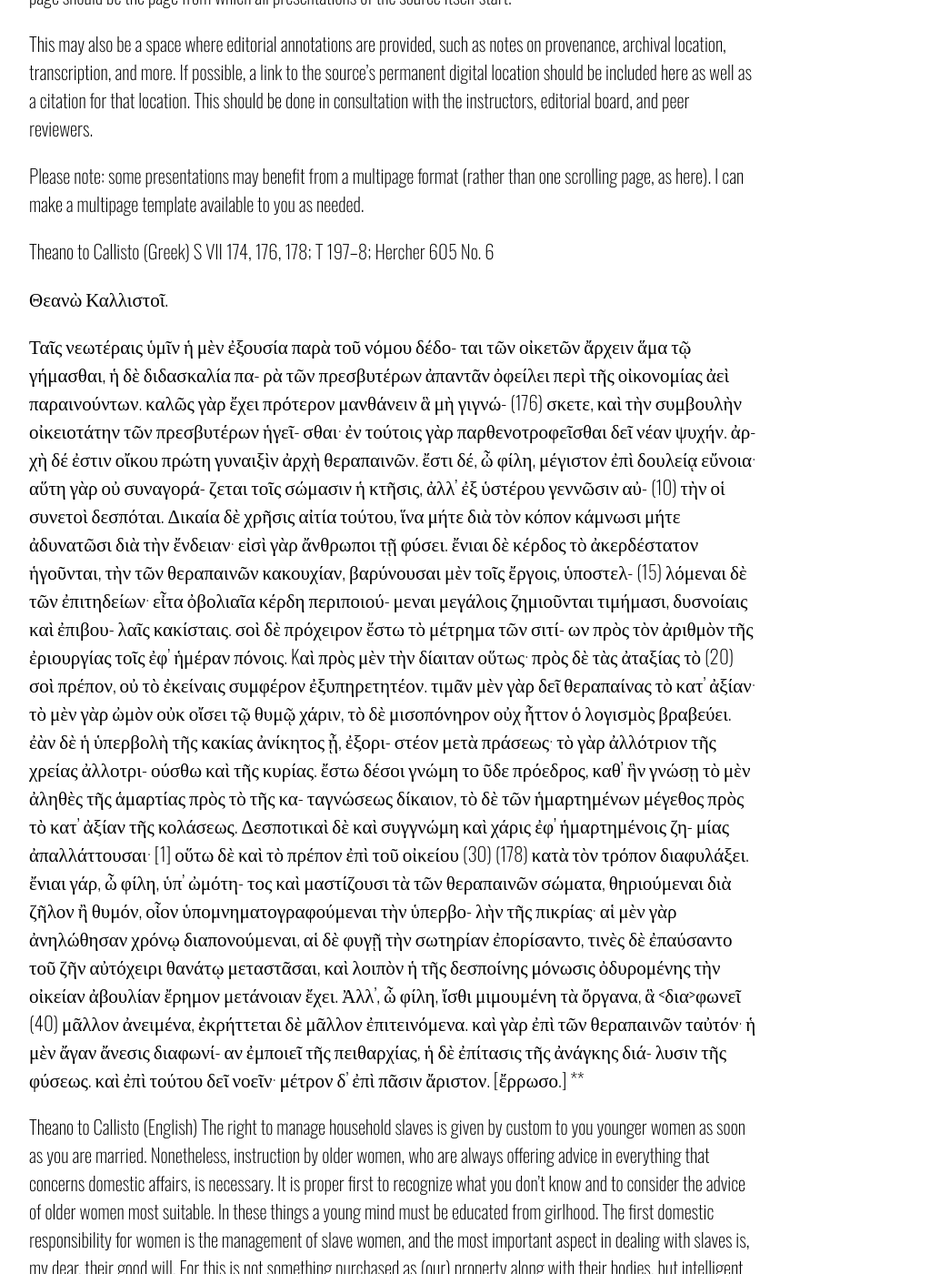
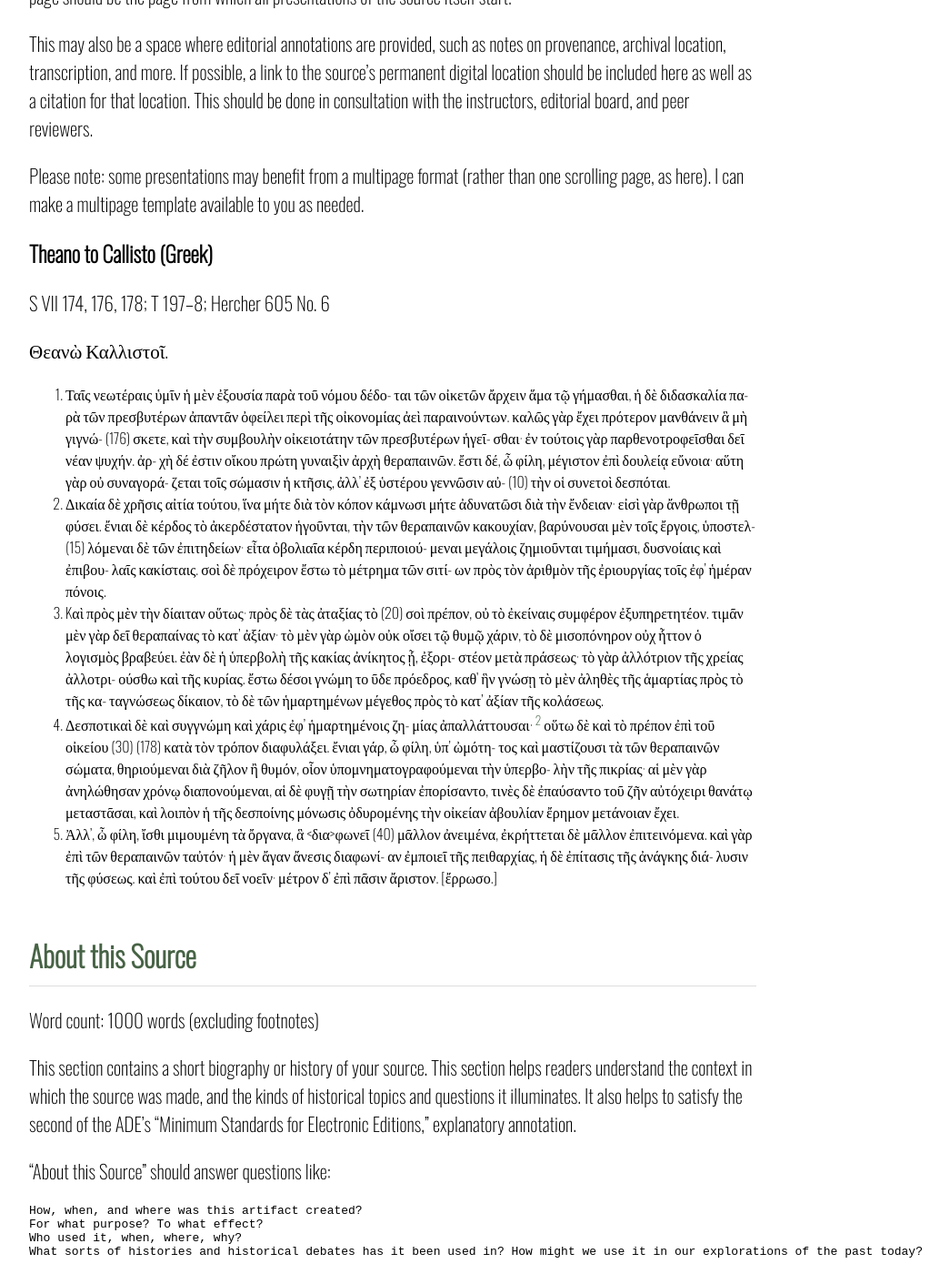
Before and after one commit to smaya-a/pythagorean, a Jekyll site: the page built from index.markdown, in a window 1280 px wide and 1400 px high, scrolled down 1471 px. Shown: the whole window at 91% size, without its empty margins (208-1253 px from the left). Built offline with Jekyll 4.4.1, drawn with Linux system fonts in a browser that asks for light colours; part of the change alters nothing that is shown; some of the changed text lies outside the part shown.

Commit message:
Update index-- callisto.markdown

```diff
--- a/index.markdown
+++ b/index.markdown
@@ -37,12 +37,12 @@ This may also be a space where editorial annotations are provided, such as notes
 
 Please note: some presentations may benefit from a multipage format (rather than one scrolling page, as here). I can make a multipage template available to you as needed.
 
-Theano to Callisto (Greek)
+## **Theano to Callisto (Greek)**
+
 S VII 174, 176, 178; T 197–8; Hercher 605 No. 6
 
 Θεανὼ Καλλιστοῖ.
-
-Ταῖς νεωτέραις ὑμῖν ἡ μὲν ἐξουσία παρὰ τοῦ νόμου δέδο-
+1. Ταῖς νεωτέραις ὑμῖν ἡ μὲν ἐξουσία παρὰ τοῦ νόμου δέδο-
 ται τῶν οἰκετῶν ἄρχειν ἅμα τῷ γήμασθαι, ἡ δὲ διδασκαλία πα-
 ρὰ τῶν πρεσβυτέρων ἀπαντᾶν ὀφείλει περὶ τῆς οἰκονομίας ἀεὶ
 παραινούντων. καλῶς γὰρ ἔχει πρότερον μανθάνειν ἃ μὴ γιγνώ-
@@ -52,7 +52,7 @@ S VII 174, 176, 178; T 197–8; Hercher 605 No. 6
 ὦ φίλη, μέγιστον ἐπὶ δουλείᾳ εὔνοια· αὕτη γὰρ οὐ συναγορά-
 ζεται τοῖς σώμασιν ἡ κτῆσις, ἀλλ’ ἐξ ὑστέρου γεννῶσιν αὐ- (10)
 τὴν οἱ συνετοὶ δεσπόται.
-Δικαία δὲ χρῆσις αἰτία τούτου, ἵνα μήτε διὰ τὸν κόπον
+2. Δικαία δὲ χρῆσις αἰτία τούτου, ἵνα μήτε διὰ τὸν κόπον
 κάμνωσι μήτε ἀδυνατῶσι διὰ τὴν ἔνδειαν· εἰσὶ γὰρ ἄνθρωποι
 τῇ φύσει. ἔνιαι δὲ κέρδος τὸ ἀκερδέστατον ἡγοῦνται, τὴν τῶν
 θεραπαινῶν κακουχίαν, βαρύνουσαι μὲν τοῖς ἔργοις, ὑποστελ- (15)
@@ -60,7 +60,7 @@ S VII 174, 176, 178; T 197–8; Hercher 605 No. 6
 μεναι μεγάλοις ζημιοῦνται τιμήμασι, δυσνοίαις καὶ ἐπιβου-
 λαῖς κακίσταις. σοὶ δὲ πρόχειρον ἔστω τὸ μέτρημα τῶν σιτί-
 ων πρὸς τὸν ἀριθμὸν τῆς ἐριουργίας τοῖς ἐφ’ ἡμέραν πόνοις.
-Kαὶ πρὸς μὲν τὴν δίαιταν οὕτως· πρὸς δὲ τὰς ἀταξίας τὸ (20)
+3. Kαὶ πρὸς μὲν τὴν δίαιταν οὕτως· πρὸς δὲ τὰς ἀταξίας τὸ (20)
 σοὶ πρέπον, οὐ τὸ ἐκείναις συμφέρον ἐξυπηρετητέον. τιμᾶν
 μὲν γὰρ δεῖ θεραπαίνας τὸ κατ’ ἀξίαν· τὸ μὲν γὰρ ὠμὸν οὐκ
 οἴσει τῷ θυμῷ χάριν, τὸ δὲ μισοπόνηρον οὐχ ἧττον ὁ λογισμὸς
@@ -70,8 +70,8 @@ Kαὶ πρὸς μὲν τὴν δίαιταν οὕτως· πρὸς δὲ τ
 καθ’ ἣν γνώσῃ τὸ μὲν ἀληθὲς τῆς ἁμαρτίας πρὸς τὸ τῆς κα-
 ταγνώσεως δίκαιον, τὸ δὲ τῶν ἡμαρτημένων μέγεθος πρὸς τὸ
 κατ’ ἀξίαν τῆς κολάσεως.
-Δεσποτικαὶ δὲ καὶ συγγνώμη καὶ χάρις ἐφ’ ἡμαρτημένοις ζη-
-μίας ἀπαλλάττουσαι· [1] οὕτω δὲ καὶ τὸ πρέπον ἐπὶ τοῦ οἰκείου (30)
+4. Δεσποτικαὶ δὲ καὶ συγγνώμη καὶ χάρις ἐφ’ ἡμαρτημένοις ζη-
+μίας ἀπαλλάττουσαι· [^14] οὕτω δὲ καὶ τὸ πρέπον ἐπὶ τοῦ οἰκείου (30)
 (178) κατὰ τὸν τρόπον διαφυλάξει. ἔνιαι γάρ, ὦ φίλη, ὑπ’ ὠμότη-
 τος καὶ μαστίζουσι τὰ τῶν θεραπαινῶν σώματα, θηριούμεναι
 διὰ ζῆλον ἢ θυμόν, οἷον ὑπομνηματογραφούμεναι τὴν ὑπερβο-
@@ -80,26 +80,17 @@ Kαὶ πρὸς μὲν τὴν δίαιταν οὕτως· πρὸς δὲ τ
 ζῆν αὐτόχειρι θανάτῳ μεταστᾶσαι, καὶ λοιπὸν ἡ τῆς δεσποίνης
 μόνωσις ὀδυρομένης τὴν οἰκείαν ἀβουλίαν ἔρημον μετάνοιαν
 ἔχει.
-Ἀλλ’, ὦ φίλη, ἴσθι μιμουμένη τὰ ὄργανα, ἃ <δια>φωνεῖ (40)
+5. Ἀλλ’, ὦ φίλη, ἴσθι μιμουμένη τὰ ὄργανα, ἃ <δια>φωνεῖ (40)
 μᾶλλον ἀνειμένα, ἐκρήττεται δὲ μᾶλλον ἐπιτεινόμενα. καὶ
 γὰρ ἐπὶ τῶν θεραπαινῶν ταὐτόν· ἡ μὲν ἄγαν ἄνεσις διαφωνί-
 αν ἐμποιεῖ τῆς πειθαρχίας, ἡ δὲ ἐπίτασις τῆς ἀνάγκης διά-
 λυσιν τῆς φύσεως. καὶ ἐπὶ τούτου δεῖ νοεῖν· μέτρον δ’
 ἐπὶ πᾶσιν ἄριστον. [ἔρρωσο.]
-**
 
-Theano to Callisto (English)
-The right to manage household slaves is given by custom to you younger women as soon as you are married. Nonetheless, instruction by older women, who are always offering advice in everything that concerns domestic affairs, is necessary. It is proper first to recognize what you don’t know and to consider the advice of older women most suitable. In these things a young mind must be educated from girlhood. The first domestic responsibility for women is the management of slave women, and the most important aspect in dealing with slaves is, my dear, their good will. For this is not something purchased as (our) property along with their bodies, but intelligent owners create it afterwards.
-And it is obtained through such fair treatment that they are neither
-exhausted by overwork nor lose strength because of deprivation. They are human beings by nature. Some women consider what is least profitable as a profit: the mistreatment of slave women, burdening them with chores while decreasing their rations. Securing petty profits in this way, they pay huge penalties: ill will and treachery of the worst kind. You, however, will have a convenient measure for the rations of food: in proportion to the amount of wool produced by a day’s work.
-This is all you need to do about their diet. As for lack of discipline,
-you must see to what suits you, not what is convenient for them. You should value slave-women according to their merit. Cruelty will not instill gratitude in their minds, while rational treatment assures discipline no less efficiently. If, however, it is impossible to suppress the excess of their malice, one must drive it out by means of selling them. Let the estranged slave, become (formally) estranged from the owner. [2] In this, let it be your chief concern that you establish first the fact of the offence, with the aim of giving a just verdict, second the magnitude of the offense, with the aim of giving an appropriate punishment.
-It is worthy of a woman who is in control to forgive and cancel punishment for transgressions; in doing so she shall uphold decency in a way that is true to her character. Some women, my dear, out of savagery actually whip the bodies of the slave women, and turn into beasts through jealousy or anger, as though carving (scil. into the slaves’ bodies) their extreme bitterness. Some servants have been killed through being worn out over time, others have sought salva-tion through escape, yet others died, having ended their lives with their own hands. Then at last the solitude of the mistress who bewails her own lack of judgment finally brings a change of mind—too late.
-But you, my dear, mindfully imitate (the art of tuning) string instru-
-ments, which are out of tune when excessively loose and snap when strung too tight. The same holds true for the slave women: excessive leniency produces dissonance of discipline; severity inevitably destroys their lives. Finally, one needs to keep in mind that “measure is best in all things.” [Farewell.]
-This sentence exceptionally follows Thesleff ’s text (198: 15–16). Städele eliminates χάρις and prints γνώμη rather than συγγνώμη: Δεσποτικὴ δὲ καὶ ἡ γνώμη [χάρις] ἐφ’ ἡμαρτημένοις ζημίας ἀπαλλάττουσα· (It is within the owner’s discretion to cancel punishment for transgressions.) These two concepts also appear in ThN and seem integral to the system of ethics presented in Theano’s letters. ↩
 
-Literally: “Let what is foreign to the need (of the house) be estranged from its mistress.” This process of estrangement is the opposite of oikeiōsis. ↩
+
+
+[^14]: This sentence exceptionally follows Thesleff ’s text (198: 15–16). Städele eliminates χάρις and prints γνώμη rather than συγγνώμη: Δεσποτικὴ δὲ καὶ ἡ γνώμη [χάρις] ἐφ’ ἡμαρτημένοις ζημίας ἀπαλλάττουσα· (It is within the owner’s discretion to cancel punishment for transgressions.) These two concepts also appear in ThN and seem integral to the system of ethics presented in Theano’s letters.
 
 # About this Source
 
```
